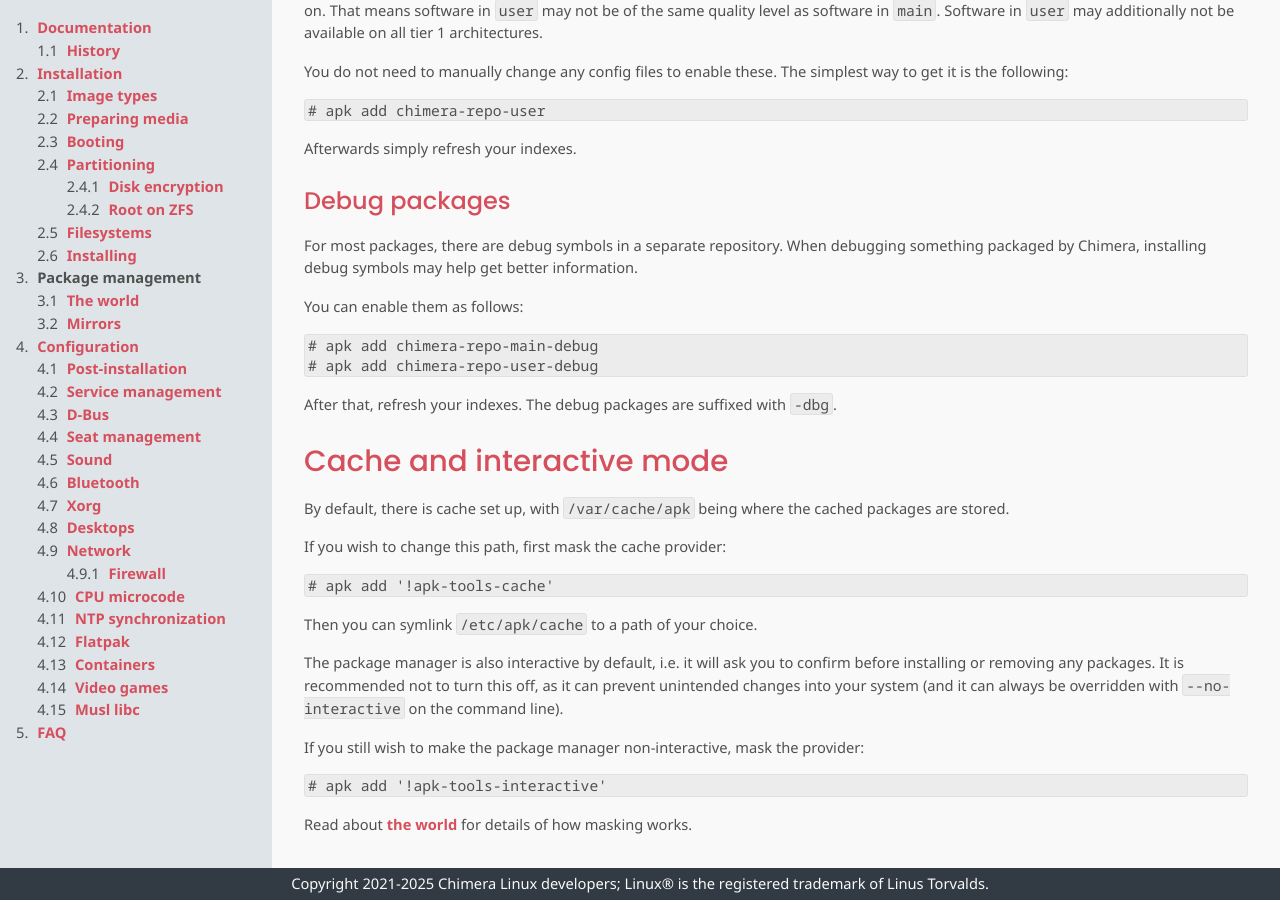
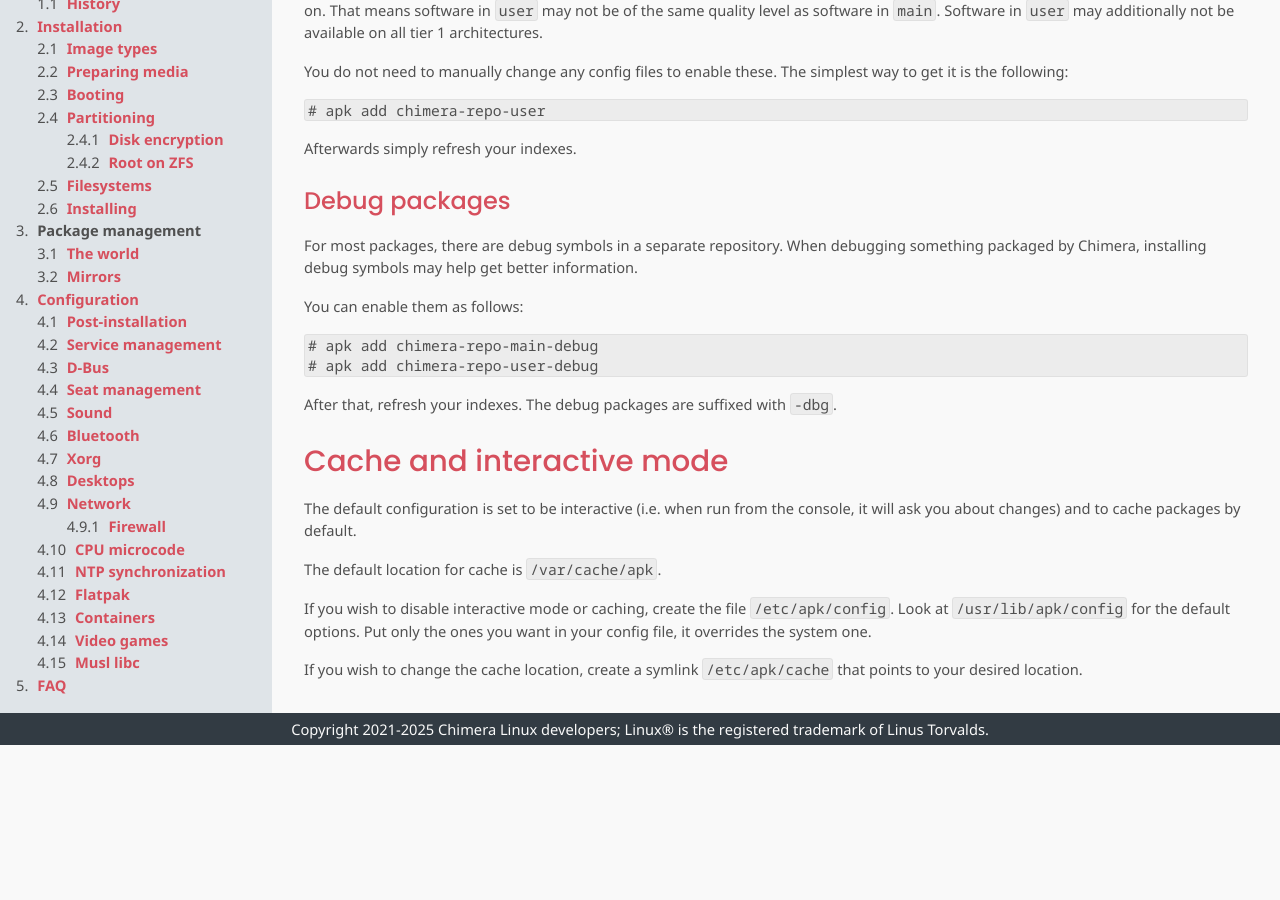
Before and after one commit to chimera-linux/chimera-linux.github.io, a Jekyll site: the page built from _docs/apk.md, in a window 1280 px wide and 900 px high, scrolled down 2100 px. Built offline with Jekyll 4.4.1, drawn with Linux system fonts in a browser that asks for light colours; after the commit the page ends 2845 px from its top, so only the background shows below that.

Commit message:
apk: update docs about interactive/cache

````diff
--- a/_docs/apk.md
+++ b/_docs/apk.md
@@ -159,28 +159,14 @@
 
 ## Cache and interactive mode
 
-By default, there is cache set up, with `/var/cache/apk` being where the
-cached packages are stored.
+The default configuration is set to be interactive (i.e. when run from the
+console, it will ask you about changes) and to cache packages by default.
 
-If you wish to change this path, first mask the cache provider:
+The default location for cache is `/var/cache/apk`.
 
-```
-# apk add '!apk-tools-cache'
-```
+If you wish to disable interactive mode or caching, create the file
+`/etc/apk/config`. Look at `/usr/lib/apk/config` for the default options.
+Put only the ones you want in your config file, it overrides the system one.
 
-Then you can symlink `/etc/apk/cache` to a path of your choice.
-
-The package manager is also interactive by default, i.e. it will ask you
-to confirm before installing or removing any packages. It is recommended
-not to turn this off, as it can prevent unintended changes into your
-system (and it can always be overridden with `--no-interactive` on the
-command line).
-
-If you still wish to make the package manager non-interactive, mask the
-provider:
-
-```
-# apk add '!apk-tools-interactive'
-```
-
-Read about [the world](/docs/apk/world) for details of how masking works.
+If you wish to change the cache location, create a symlink `/etc/apk/cache`
+that points to your desired location.
````
